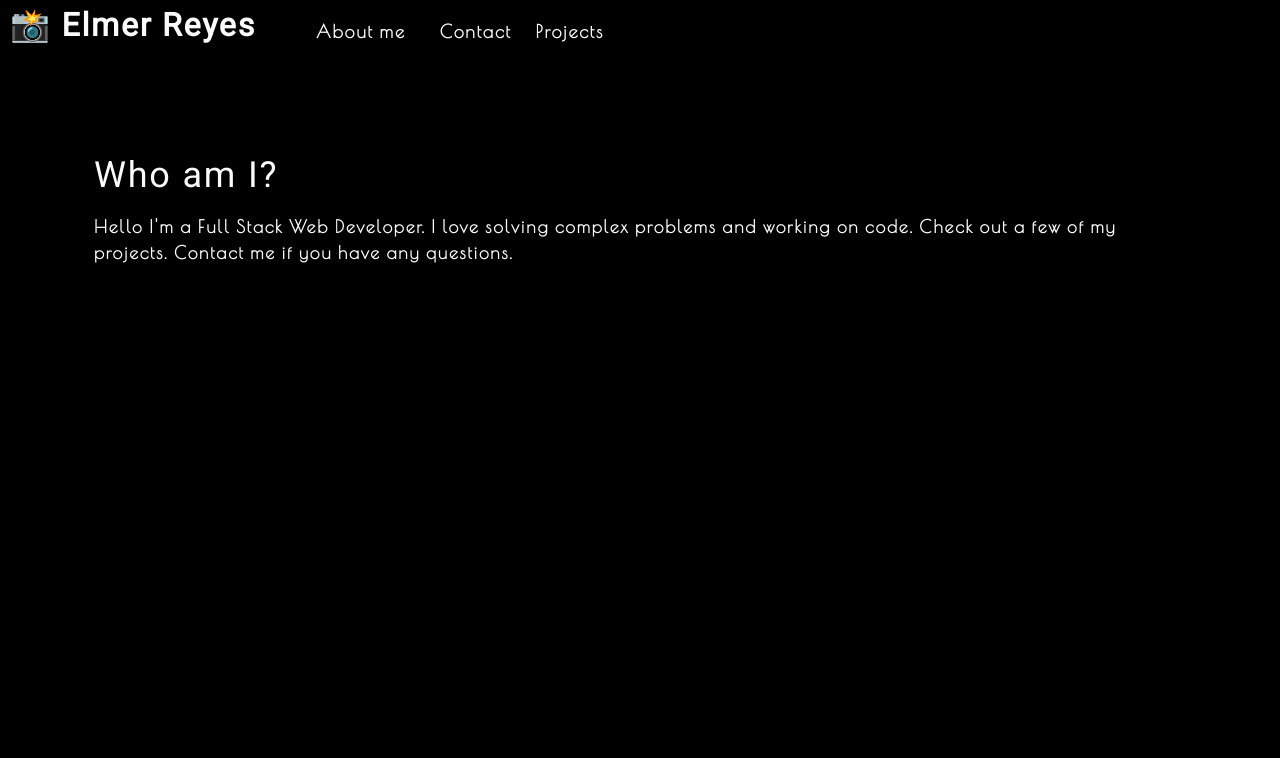
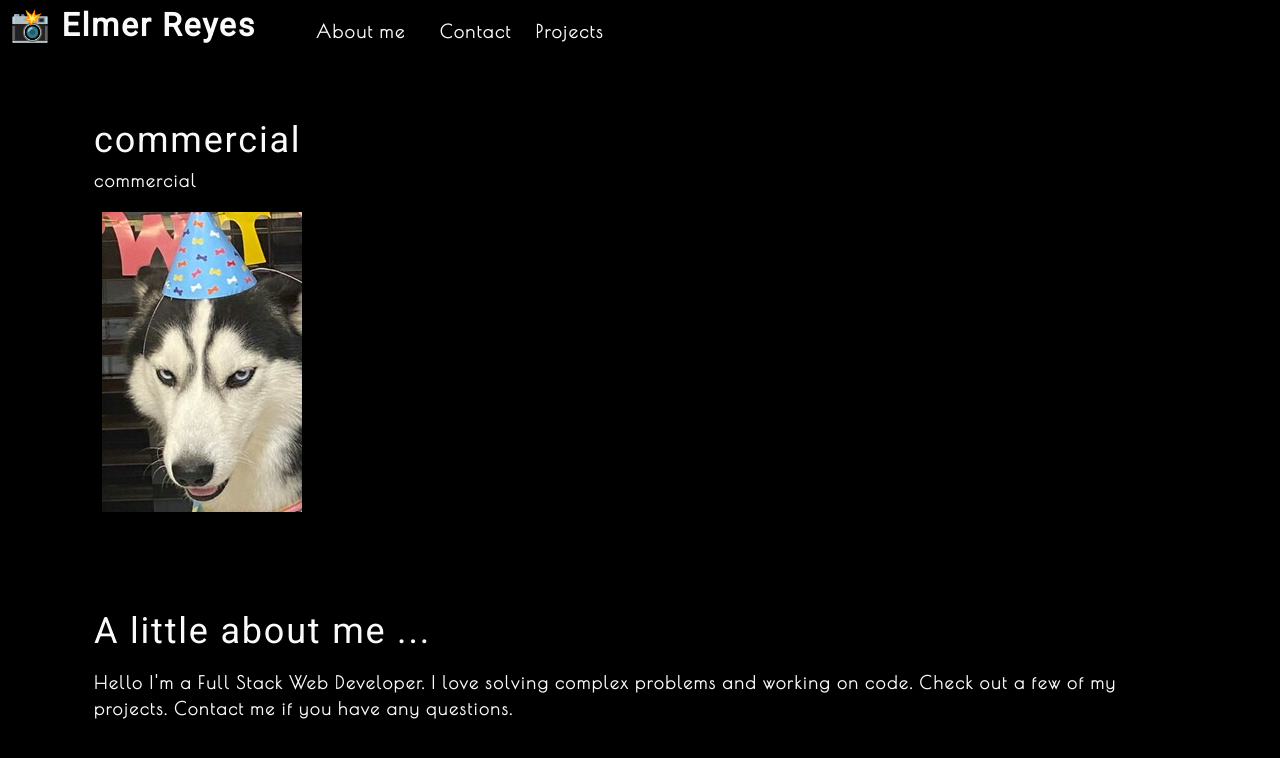
Before and after one commit to Erey2790/react-portf, a React (Create React App) app: page / in a window 1280 px wide. Shown: the top 758 px of the page. Built offline with nearby package versions, Linux system fonts and the light colour scheme.

Commit message:
added dummy photo

```diff
--- a/src/App.js
+++ b/src/App.js
@@ -1,15 +1,16 @@
 import React from 'react';
 import Nav from './components/Nav';
 import About from './components/About';
+import Projects from './components/Projects';
 // import profilePic from './assets/pics/image0y.jpeg';
 
 function App() {
 
   return (
     <div>
-      {/* <img src={profilePic} className="App-logo" alt="logo" /> */}
-      <Nav />
+      <Nav></Nav>
       <main>
+        <Projects></Projects>
           <About />
       </main>
     </div>
--- a/src/components/About/index.js
+++ b/src/components/About/index.js
@@ -5,7 +5,7 @@ function About() {
 
   return (
     <section className="my-5" >
-      <h1 id="about">Who am I?</h1>
+      <h1 id="about">A little about me ...</h1>
       <div className="my-2">
         <p>
           Hello I'm a Full Stack Web Developer.
--- /dev/null
+++ b/src/components/Projects/index.js
@@ -0,0 +1,25 @@
+import React from 'react';
+import photo from '../../assets/pics/smallerImageBlue.jpeg'
+
+function Projects(props) {
+    const currentCategory = {
+        name: 'commercial',
+        description: 'descripcion'
+    }
+
+    return (
+        <section>
+            <h1>{currentCategory.name}</h1>
+            <p>{currentCategory.name}</p>
+            <div>
+                <img
+                    src={photo}
+                    alt="My dog Blue"
+                    className='img-thumbnail mx-1'
+                    />
+            </div>
+        </section>
+    );
+}
+
+export default Projects;
```
Also changed, not shown: src/assets/pics/image0y.jpeg (deleted), src/assets/pics/smallerImageBlue.jpeg (added).
